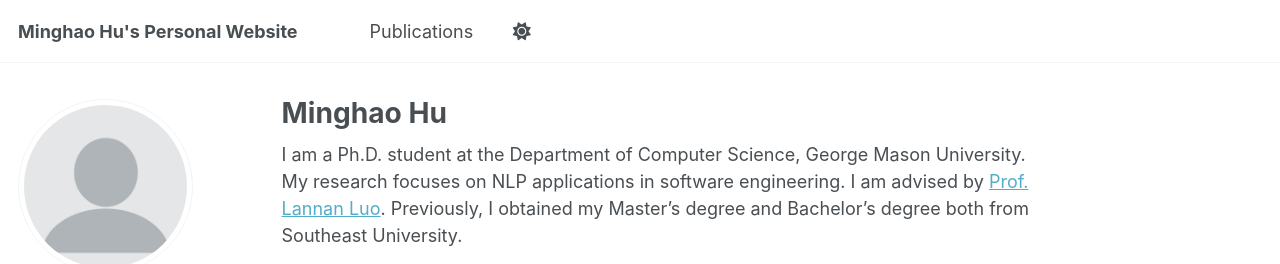
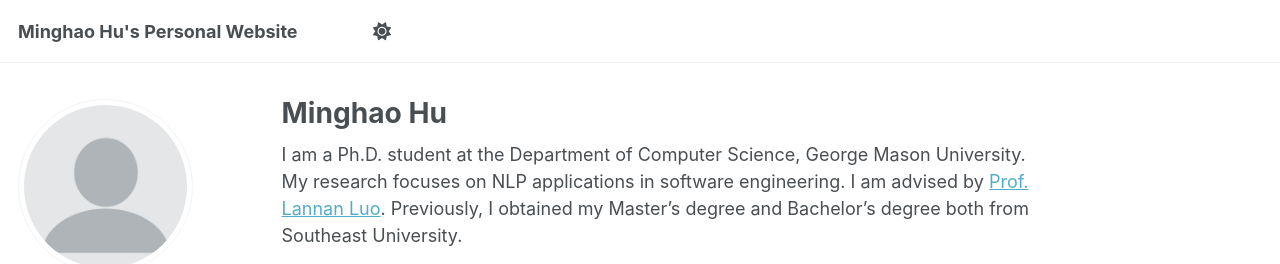
Before and after one commit to mhu16419/mhu16419.github.io, a Jekyll site: the page built from _pages/about.md, in a window 1280 px wide. Shown: the top 264 px of the page. Built offline with Jekyll 4.4.1, drawn with Linux system fonts in a browser that asks for light colours; some web fonts are replaced; a script that is not in the unit is left out.

Commit message:
Remove Publications column for simple homepage

```diff
--- a/_data/navigation.yml
+++ b/_data/navigation.yml
@@ -7,6 +7,4 @@
 # NOTE that only one of the CV options should be selected, the first is for the
 #      Markdown formatted page while the second is generated using JSON.
 
-main:
-  - title: "Publications"
-    url: /publications/
+main: []
```
